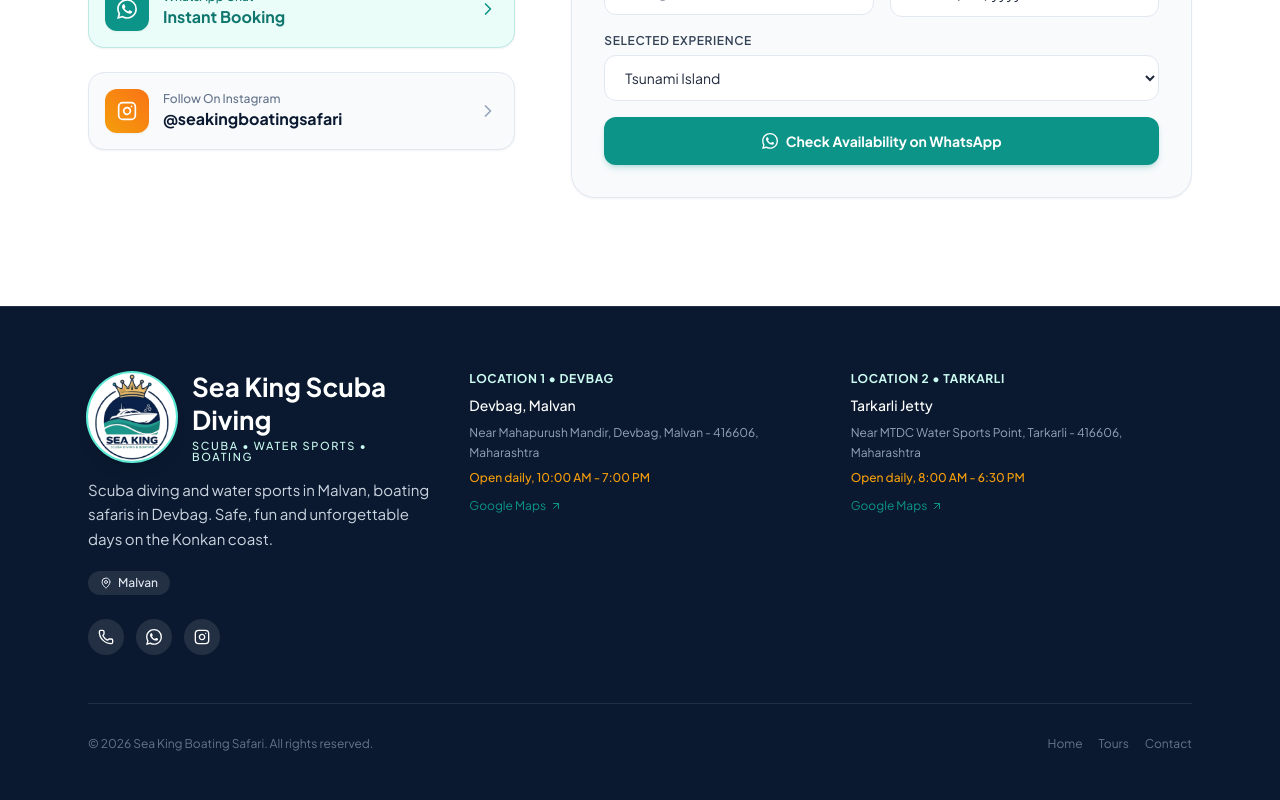
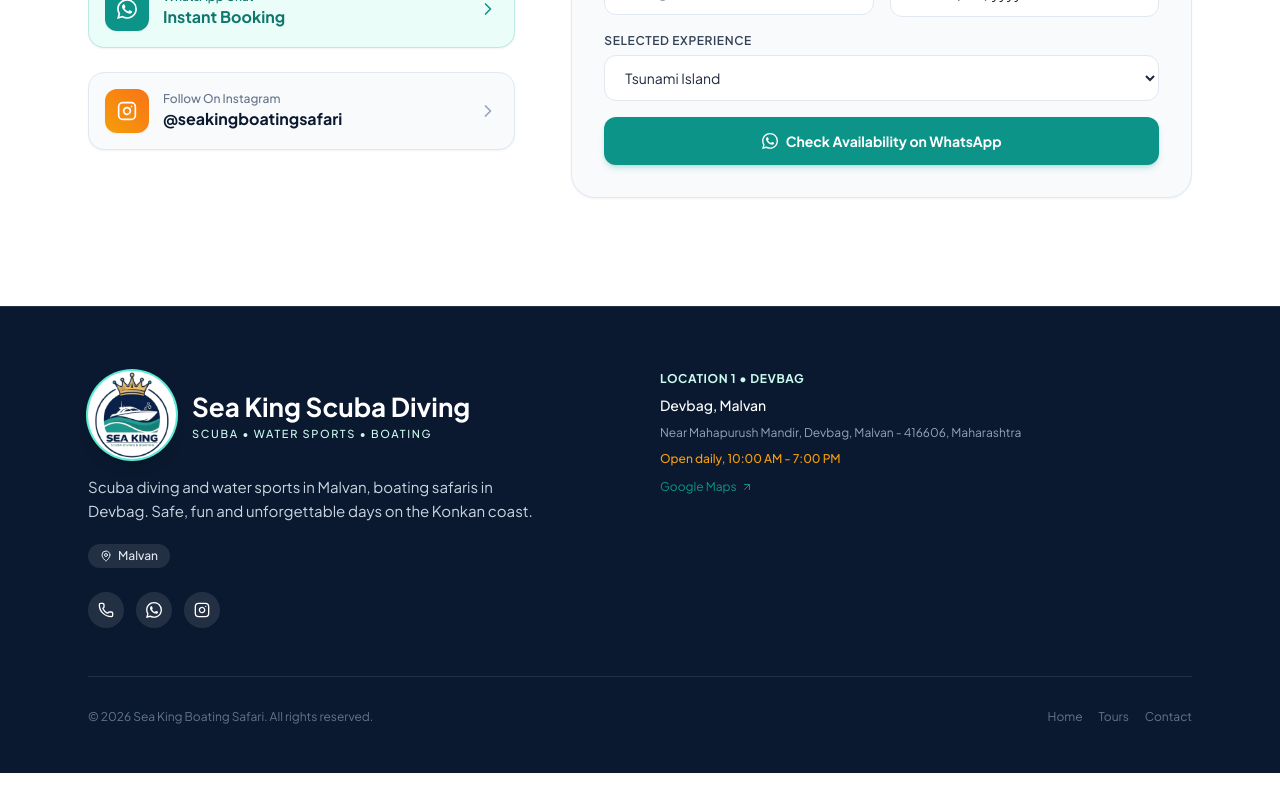
Before and after one commit to Anurag-git22/seaking, a React (Vite) app: page /contact in a window 1280 px wide. Shown: the part 494-1294 px from the top of the page. After the commit the page ends 1267 px from the top, so only its background shows below. Built offline with nearby package versions, Linux system fonts and the light colour scheme; the HTML template or start-up script is replaced by a standard one.

Commit message:
Remove Location 2 (Tarkarli) column from footer

```diff
--- a/src/components/layout/Footer.tsx
+++ b/src/components/layout/Footer.tsx
@@ -17,10 +17,10 @@
       <div className="max-w-6xl mx-auto px-4 sm:px-6">
 
         {/* Main Footer Row */}
-        <div className="grid md:grid-cols-12 gap-10 pb-12 border-b border-white/10">
+<div className="grid md:grid-cols-12 gap-10 pb-12 border-b border-white/10">
 
-          {/* Brand Intro */}
-          <div className="md:col-span-4 space-y-4">
+            {/* Brand Intro */}
+            <div className="md:col-span-6 space-y-4">
             <div className="flex flex-col sm:flex-row items-center sm:items-center gap-4">
               <div className="w-[72px] h-[72px] md:w-[88px] md:h-[88px] rounded-full bg-white shadow-lg ring-2 ring-teal-300 flex items-center justify-center shrink-0">
                 <img
@@ -79,7 +79,7 @@
           </div>
 
           {/* Location 1 */}
-          <div className="md:col-span-4 space-y-2">
+          <div className="md:col-span-6 space-y-2">
             <h4 className="text-xs font-bold uppercase tracking-wider text-teal-soft">
               Location 1 • Devbag
             </h4>
@@ -90,27 +90,6 @@
             <p className="text-xs text-sand font-medium">Open daily, {LOCATIONS[0].hours}</p>
             <a
               href={LOCATIONS[0].mapsUrl}
-              target="_blank"
-              rel="noopener noreferrer"
-              className="inline-flex items-center gap-1 text-xs text-teal hover:underline pt-1 focus:outline-none focus:ring-2 focus:ring-teal rounded"
-            >
-              <span>Google Maps</span>
-              <ArrowUpRight className="w-3 h-3" />
-            </a>
-          </div>
-
-          {/* Location 2 */}
-          <div className="md:col-span-4 space-y-2">
-            <h4 className="text-xs font-bold uppercase tracking-wider text-teal-soft">
-              Location 2 • Tarkarli
-            </h4>
-            <p className="text-white font-medium text-sm">{LOCATIONS[1].name}</p>
-            <p className="text-xs text-slate-400 leading-relaxed">
-              {LOCATIONS[1].address}, {LOCATIONS[1].state}
-            </p>
-            <p className="text-xs text-sand font-medium">Open daily, {LOCATIONS[1].hours}</p>
-            <a
-              href={LOCATIONS[1].mapsUrl}
               target="_blank"
               rel="noopener noreferrer"
               className="inline-flex items-center gap-1 text-xs text-teal hover:underline pt-1 focus:outline-none focus:ring-2 focus:ring-teal rounded"
```
